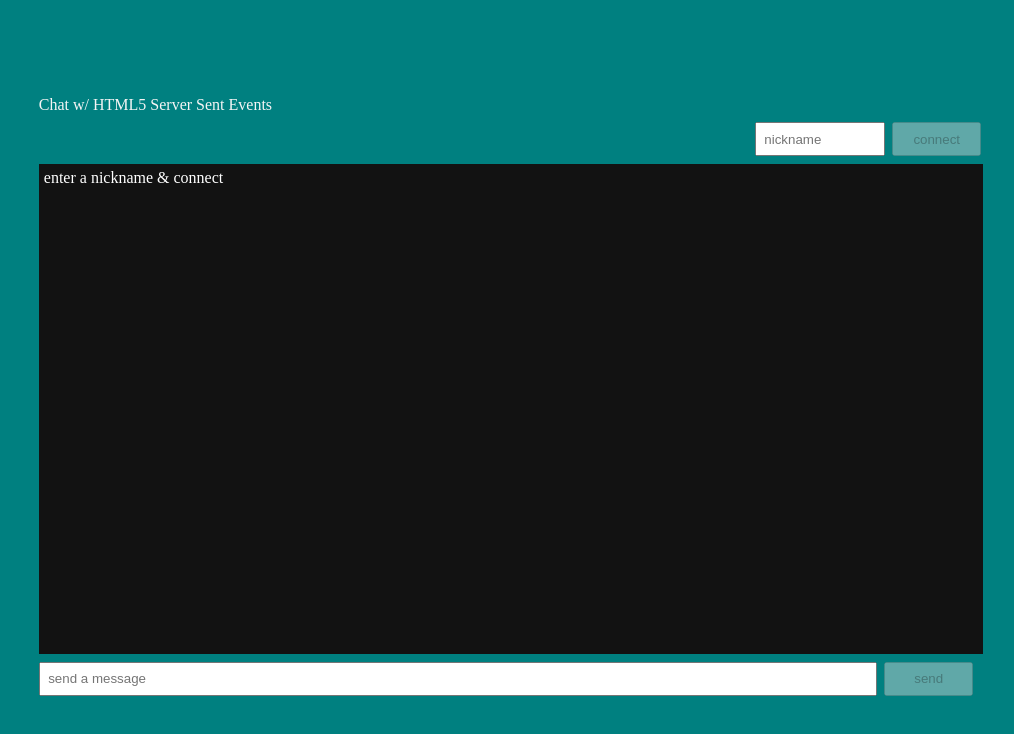
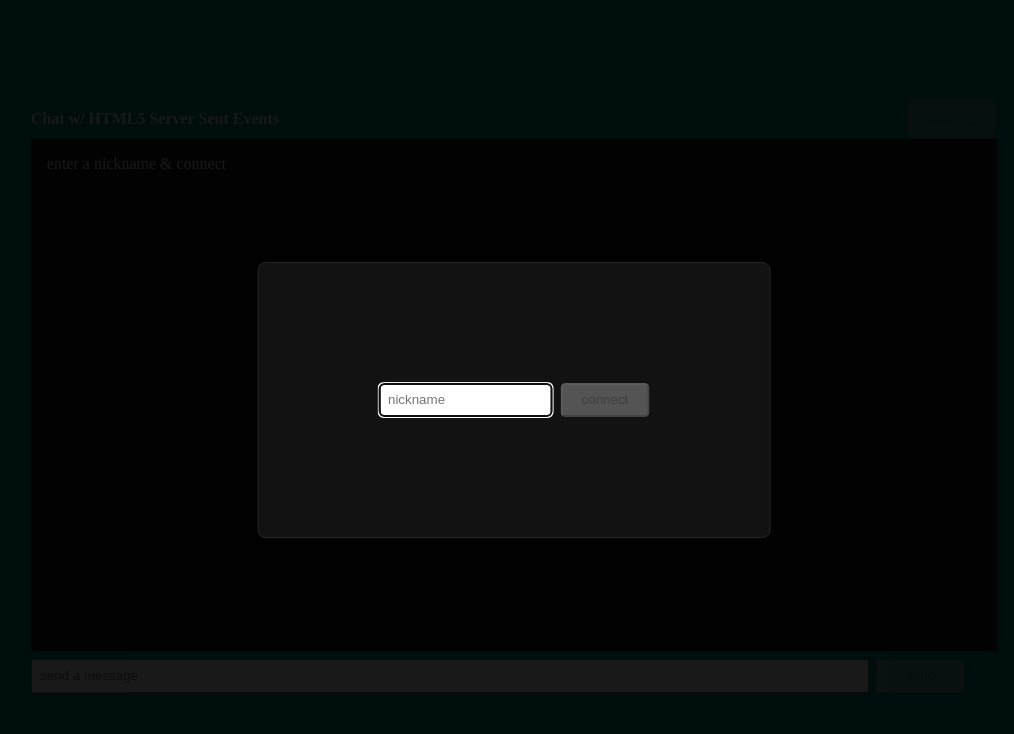
Before and after one commit to debauchery1st/example-sse, a React (Create React App) app in the folder client/: page / in a window 1280 px wide. Shown: the top 734 px of the page, without its empty margins (126-1140 px from the left). Built offline with nearby package versions, Linux system fonts and the light colour scheme.

Commit message:
login modal

```diff
--- a/client/public/index.html
+++ b/client/public/index.html
@@ -11,5 +11,6 @@
   <body>
     <noscript>You need to enable JavaScript to run this app.</noscript>
     <div id="root"></div>
+    <div id="portal"></div>
   </body>
 </html>
--- /dev/null
+++ b/client/src/LoginModal.jsx
@@ -0,0 +1,70 @@
+import React, { useRef, useEffect } from "react";
+import ReactDom from "react-dom";
+
+const MODAL_STYLES = {
+  position: "fixed",
+  top: `50%`,
+  left: `50%`,
+  transform: `translate(-50%, -50%)`,
+  backgroundColor: "#121212",
+  border: `1px solid #272727`,
+  padding: `15ch`,
+  maxWidth: `100vw`,
+  zIndex: 1000,
+  borderRadius: "1ch"
+};
+
+const OVERLAY_STYLES = {
+  top: 0,
+  left: 0,
+  right: 0,
+  bottom: 0,
+  zIndex: 1000,
+  position: "fixed",
+  backgroundColor: "rgba(0, 0, 0, .9)"
+};
+
+const LoginModal = ({ open, token, updateToken, toggle, startStopEvents }) => {
+  const inputRef = useRef();
+  const btnRef = useRef();
+  useEffect(() => {
+    open && inputRef.current.focus();
+  }, [open]);
+  if (!open) return null;
+  const onKeyUp = (e) => {
+    if (e.charCode === 13) {
+      btnRef.current.click();
+    }
+  };
+
+  return ReactDom.createPortal(
+    <>
+      <div style={OVERLAY_STYLES} />
+      <div className="chat-div-modal" style={MODAL_STYLES}>
+        <div className="chat-div-login">
+          <input
+            ref={inputRef}
+            className="chat-input-name"
+            placeholder="nickname"
+            value={token}
+            onKeyPress={onKeyUp}
+            onChange={updateToken}
+            disabled={toggle}
+            autofocus
+          />
+          <button
+            ref={btnRef}
+            className="chat-btn-connect"
+            onClick={() => startStopEvents(!toggle)}
+            disabled={token.length < 3}
+          >
+            {!toggle ? "connect" : "disconnect"}
+          </button>
+        </div>
+      </div>
+    </>,
+    document.getElementById("portal")
+  );
+};
+
+export default LoginModal;
--- a/client/src/Message.jsx
+++ b/client/src/Message.jsx
@@ -1,7 +1,12 @@
 import React from "react";
 
 const Message = (props) => {
-  return <pre>{`<${props.u || "system"}> ${props.message}`}</pre>;
+  return (
+    <span className="chat-span-message">
+      <p className="chat-p-message">{`<${props.u || "system"}>`}</p>
+      <pre className="chat-pre-message">{`${props.message}`}</pre>
+    </span>
+  );
 };
 
 export default Message;
--- a/client/src/SendMessageForm.jsx
+++ b/client/src/SendMessageForm.jsx
@@ -1,12 +1,14 @@
-import React, { useState } from "react";
+import React, { useState, useEffect } from "react";
 import { encodeString } from "./b64Utils";
 import axios from "axios";
+
 const SendMessageForm = (props) => {
   const [message, setMessage] = useState("");
   const connected = props.isConnected;
   const token = props.token;
   const sendMessage = (e) => {
     e.preventDefault();
+    props.optimistic(message);
     axios
       .post(`${process.env.REACT_APP_API}/stream/post/${token}`, {
         data: encodeString(message)
@@ -20,11 +22,16 @@ const SendMessageForm = (props) => {
   const handleUpdate = (e) => {
     e.preventDefault();
     setMessage(e.target.value);
+    props.inputRef.current.focus();
   };
+  useEffect(() => {
+    props.isConnected && props.inputRef.current.focus();
+  }, [props.isConnected, props.inputRef]);
   const invalidToken = token.length < 3;
   return (
     <form className="chat-form" onSubmit={sendMessage}>
       <input
+        ref={props.inputRef}
         className="chat-form-input"
         placeholder="send a message"
         value={message}
--- a/client/src/StreamEvents.jsx
+++ b/client/src/StreamEvents.jsx
@@ -1,6 +1,7 @@
 import React, { useState, useRef } from "react";
 import SendMessageForm from "./SendMessageForm";
 import Message from "./Message";
+import LoginModal from "./LoginModal";
 import { decodeString } from "./b64Utils";
 import Axios from "axios";
 
@@ -11,6 +12,7 @@ const StreamEvents = (props) => {
   const [data, setData] = useState(["enter a nickname & connect"]);
   const [ctr, setCtr] = useState(0);
   const bottomRef = useRef();
+  const inputRef = useRef();
 
   const renderMessage = ({ index, date, message, token }) => (
     <Message key={index} u={token} ts={date} message={message} />
@@ -77,35 +79,56 @@ const StreamEvents = (props) => {
       setEventSource(undefined); // remove handle
       setToggle(false);
       setCtr(0);
+      setToken("");
+      setData(["enter a nickname & connect"]);
     }
+  };
+  const optimistic = (message) => {
+    /*
+      anticipate our message being echoed back to us.
+      insert message into the data context where we.
+      believe it should be.
+      when we hear back from the server we will update.
+      this removes any delay and makes it seem more responsive.
+    */
+    setData([
+      ...data,
+      <Message key={data.length} u={token} ts={Date.now()} message={message} />
+    ]);
   };
 
   return (
     <div className="chat-div-window" {...props}>
-      <div className="chat-div-title">{props.title}</div>
-      <div className="chat-div-login">
-        <input
-          className="chat-input-name"
-          placeholder="nickname"
-          value={token}
-          onChange={updateToken}
-          disabled={toggle}
-        />
+      <span className="chat-span-title">
+        <h1 className="chat-div-title">{props.title}</h1>
         <button
-          className={!toggle ? "chat-btn-connect" : "chat-btn-disconnect"}
+          className="chat-btn-disconnect"
           onClick={() => startStopEvents(!toggle)}
           disabled={token.length < 3}
         >
           {!toggle ? "connect" : "disconnect"}
         </button>
-      </div>
+      </span>
+
+      <LoginModal
+        token={token}
+        updateToken={updateToken}
+        toggle={toggle}
+        startStopEvents={startStopEvents}
+        open={!(toggle && ctr > 0)}
+      />
       <div className="chat-div-messages">
         <div>
           {data}
           <div ref={bottomRef} />
         </div>
       </div>
-      <SendMessageForm token={token} isConnected={toggle && ctr > 0} />
+      <SendMessageForm
+        inputRef={inputRef}
+        token={token}
+        isConnected={toggle && ctr > 0}
+        optimistic={optimistic}
+      />
     </div>
   );
 };
--- a/client/src/index.css
+++ b/client/src/index.css
@@ -36,7 +36,12 @@ code {
   width: 73vw;
   background-color: #121212;
   color: #ffffff;
-  padding: 5px;
+  padding: 1rem;
+  overflow-y: auto;
+  white-space: pre-wrap;
+  white-space: -moz-pre-wrap;
+  white-space: -pre-wrap;
+  white-space: -o-pre-wrap;
 }
 .chat-form {
   display: flex;
@@ -55,31 +60,47 @@ code {
 }
 
 .chat-input-name {
-  width: 15ch;
+  width: 21ch;
   padding: 1ch;
+  border-radius: 5px;
 }
 
 .chat-btn-connect {
   width: 12ch;
   margin-left: 1ch;
+  border-radius: 5px;
 }
 .chat-btn-disconnect {
   width: 12ch;
   margin-left: 1ch;
+  border-radius: 5px;
 }
 .chat-div-login {
   display: flex;
   justify-content: flex-end;
-  width: 73vw;
-  margin: 1ch;
 }
-
 .chat-div-title {
   font-size: 1rem;
 }
-
+.chat-span-title {
+  display: flex;
+  justify-content: space-between;
+}
+.chat-p-message {
+  margin-right: 1ch;
+  margin-left: 0;
+  color: lightgrey;
+  font: "monospace";
+  letter-spacing: 1px;
+}
+.chat-span-message {
+  display: flex;
+  justify-content: flex-start;
+  align-items: center;
+}
 pre {
   overflow-x: auto;
+  overflow-y: auto;
   white-space: pre-wrap;
   white-space: -moz-pre-wrap;
   white-space: -pre-wrap;
```
Also changed, not shown: 1 other file (tests, documents, lock files or other folders).
